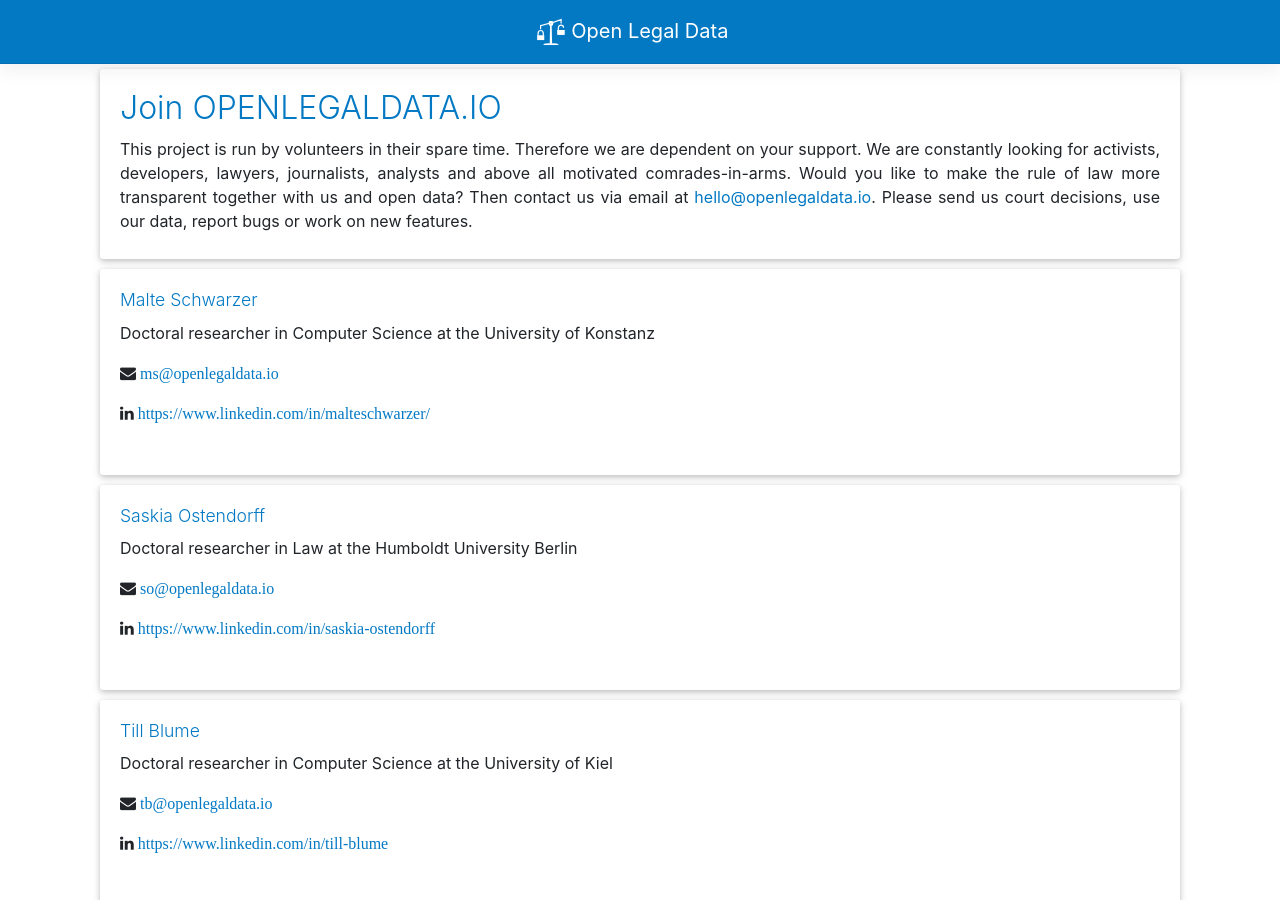
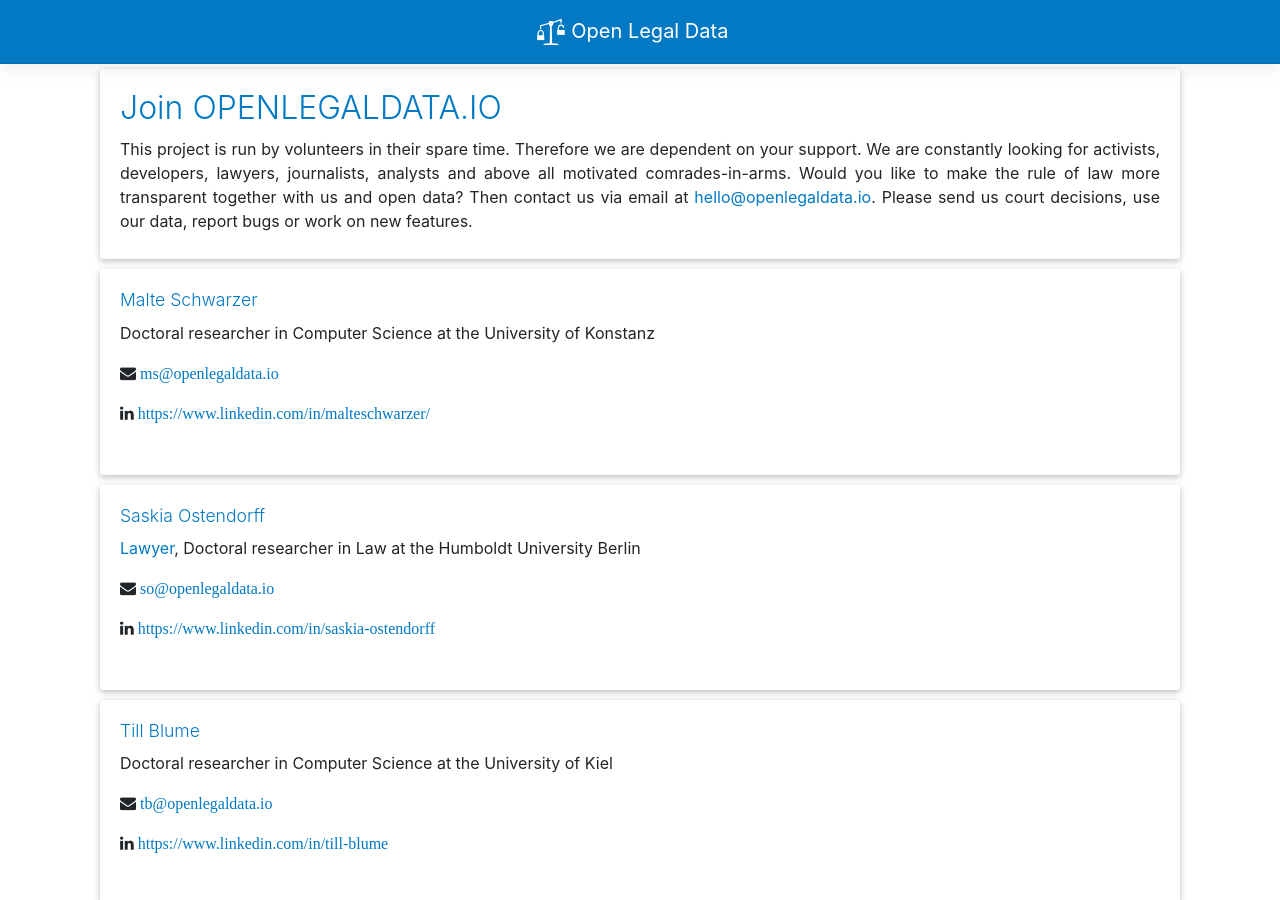
Before and after one commit to openlegaldata/blog, a Jekyll site: the page built from team.md, in a window 1280 px wide and 900 px high. Built offline with Jekyll 4.4.1, drawn with Linux system fonts in a browser that asks for light colours.

Commit message:
Update team.html

```diff
--- a/_layouts/team.html
+++ b/_layouts/team.html
@@ -30,7 +30,7 @@
 		<!--<section class="view img-rounded" style="background-image: url('/assets/img/saskia-ostendorff-cropped.png'); background-repeat: no-repeat; background-size: cover; background-position: center center; max-height:110px; max-width: 100px; margin-top: 8px; width: 100px; height: 110px; float: left; margin: 0 20px;"></section>-->
 
 		<div style="margin: 0 20px">
-		<p>Doctoral researcher in Law at the Humboldt University Berlin</p>
+            <p><a href="https://ostendorff.legal/">Lawyer</a>, Doctoral researcher in Law at the Humboldt University Berlin</p>
 		<p>
 		<i class="fa fa-envelope"><a href="mailto:so@openlegaldata.io"> so@openlegaldata.io</a></i>
 		</p>
```
